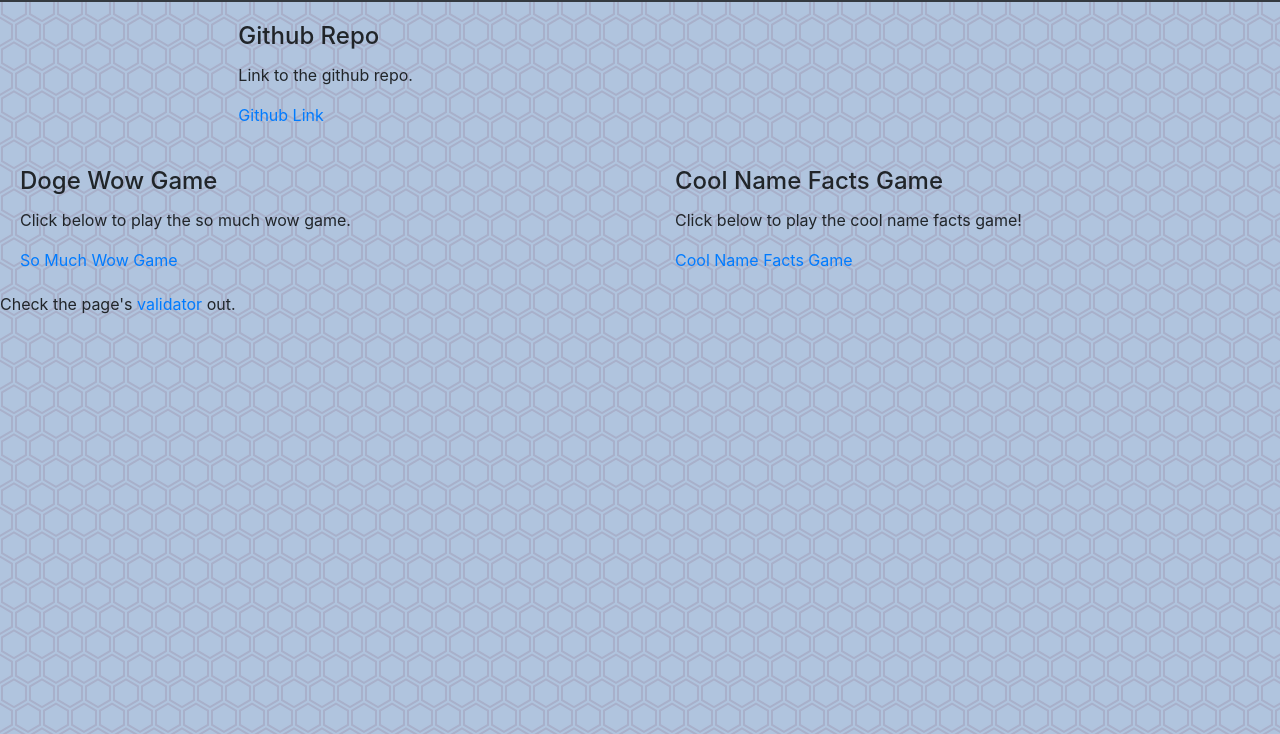
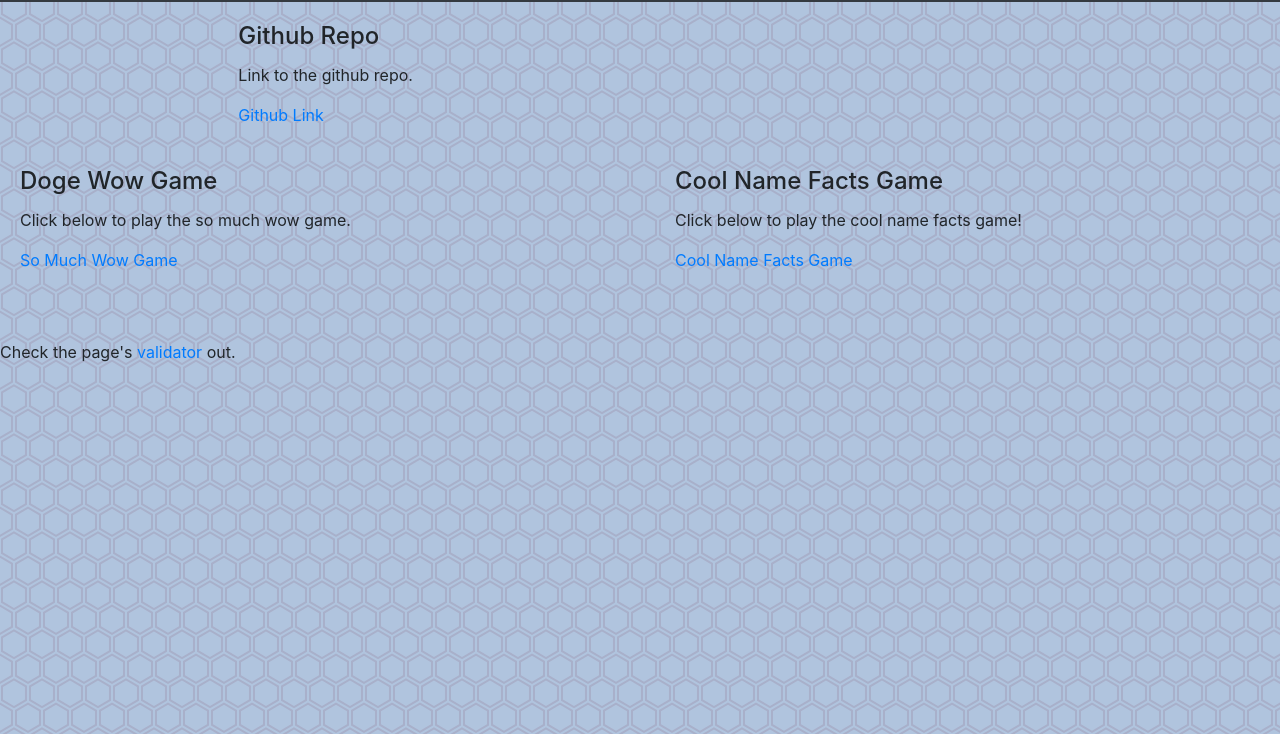
Before and after one commit to lterwilliger/miniature-parakeet-lab-echo, a plain HTML site: page index.html in a window 1280 px wide. Shown: the part 66-800 px from the top of the page. Drawn offline with nearby package versions, Linux system fonts and the light colour scheme.

Commit message:
Add files via upload

```diff
--- a/index.html
+++ b/index.html
@@ -62,10 +62,11 @@
 
 <script src="scripts/script.js"></script>
 </body>
-<footer>
+<div class="footer">
+  <br><br>
   <p> Check the page's
   <a href="https://validator.w3.org/nu/?doc=https%3A%2F%2Flterwilliger.github.io%2Fminiature-parakeet-lab-echo%2F" target="_blank">validator </a>
       out.
   </p>
-</footer>
+</div>
 </html>
```
